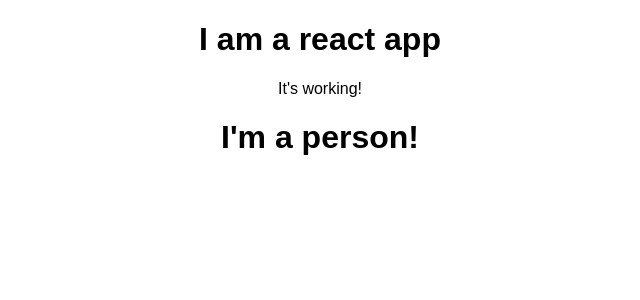
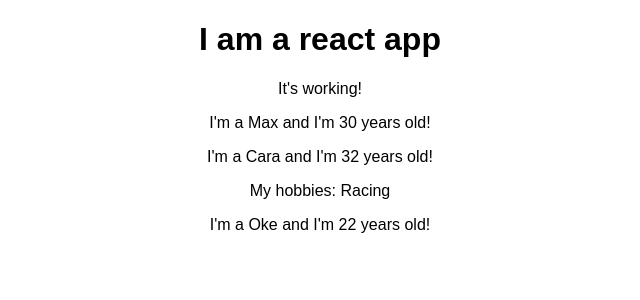
Before and after one commit to lukaszkups/react-course, a React (Create React App) app in the folder 01/: page / in a window 1280 px wide. Shown: the top 300 px of the page, without its empty margins (320-960 px from the left). Built offline with nearby package versions, Linux system fonts and the light colour scheme.

Commit message:
Created reusable component with slot/props.children functionality.

```diff
--- a/01/src/App.js
+++ b/01/src/App.js
@@ -8,7 +8,9 @@
       <div className="App">
         <h1 className="App-title">I am a react app</h1>
         <p>It's working!</p>
-        <Person />
+        <Person name="Max" age="30" />
+        <Person name="Cara" age="32">My hobbies: Racing</Person>
+        <Person name="Oke" age="22" />
       </div>
     );
     // the same
--- a/01/src/Person/Person.js
+++ b/01/src/Person/Person.js
@@ -1,8 +1,13 @@
 import React from 'react' // this needs to be imported to parse jsx!
 
 // my first functional component (no need to import {Component} from react library)
-const person = () => {
-  return <h1>I'm a person!</h1>
+const person = (props) => {
+  return (
+    <div>
+      <p>I'm a {props.name} and I'm {props.age} years old!</p>
+      <p>{props.children}</p>
+    </div>
+  );
 }
 
 export default person;
```
